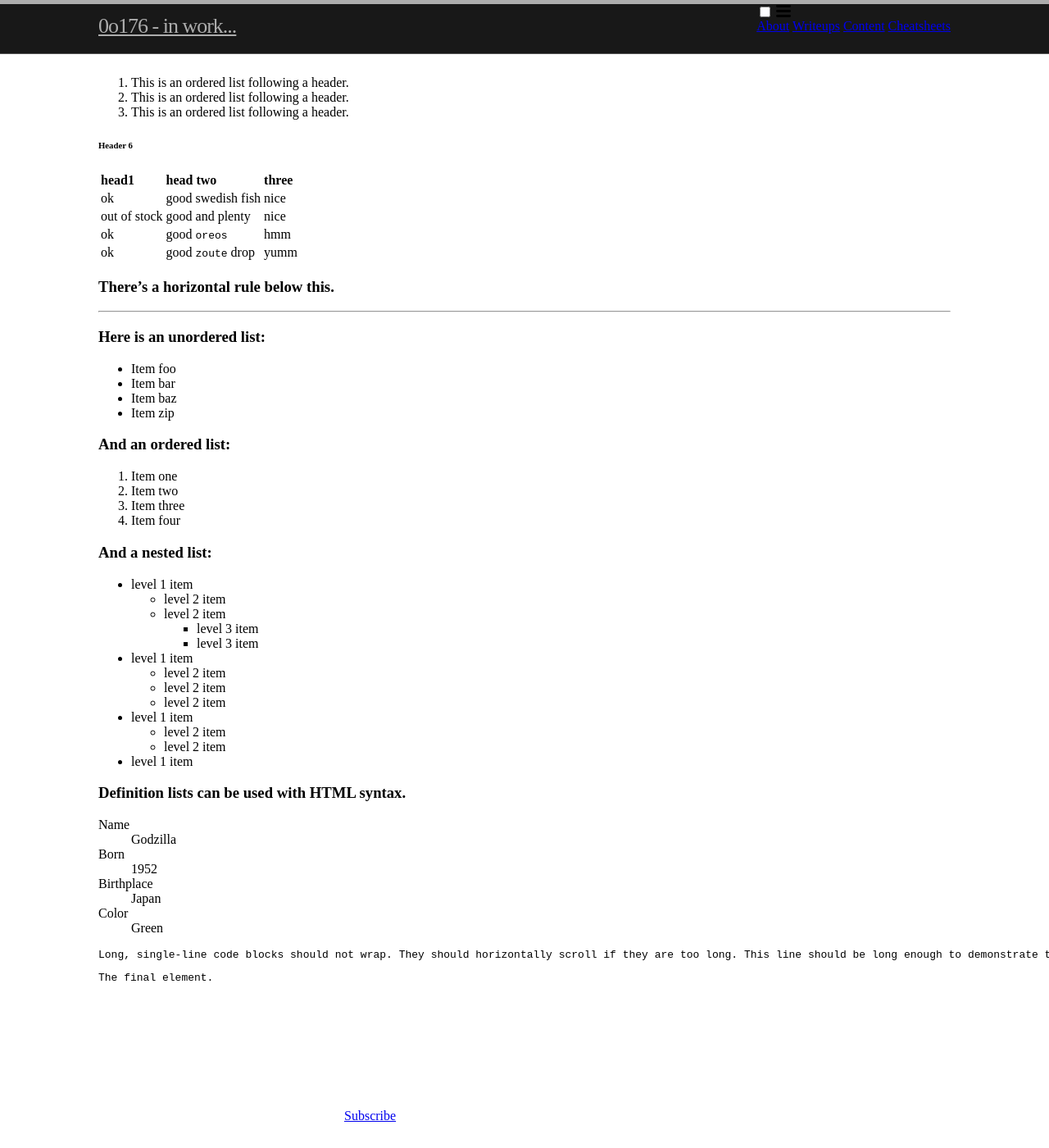
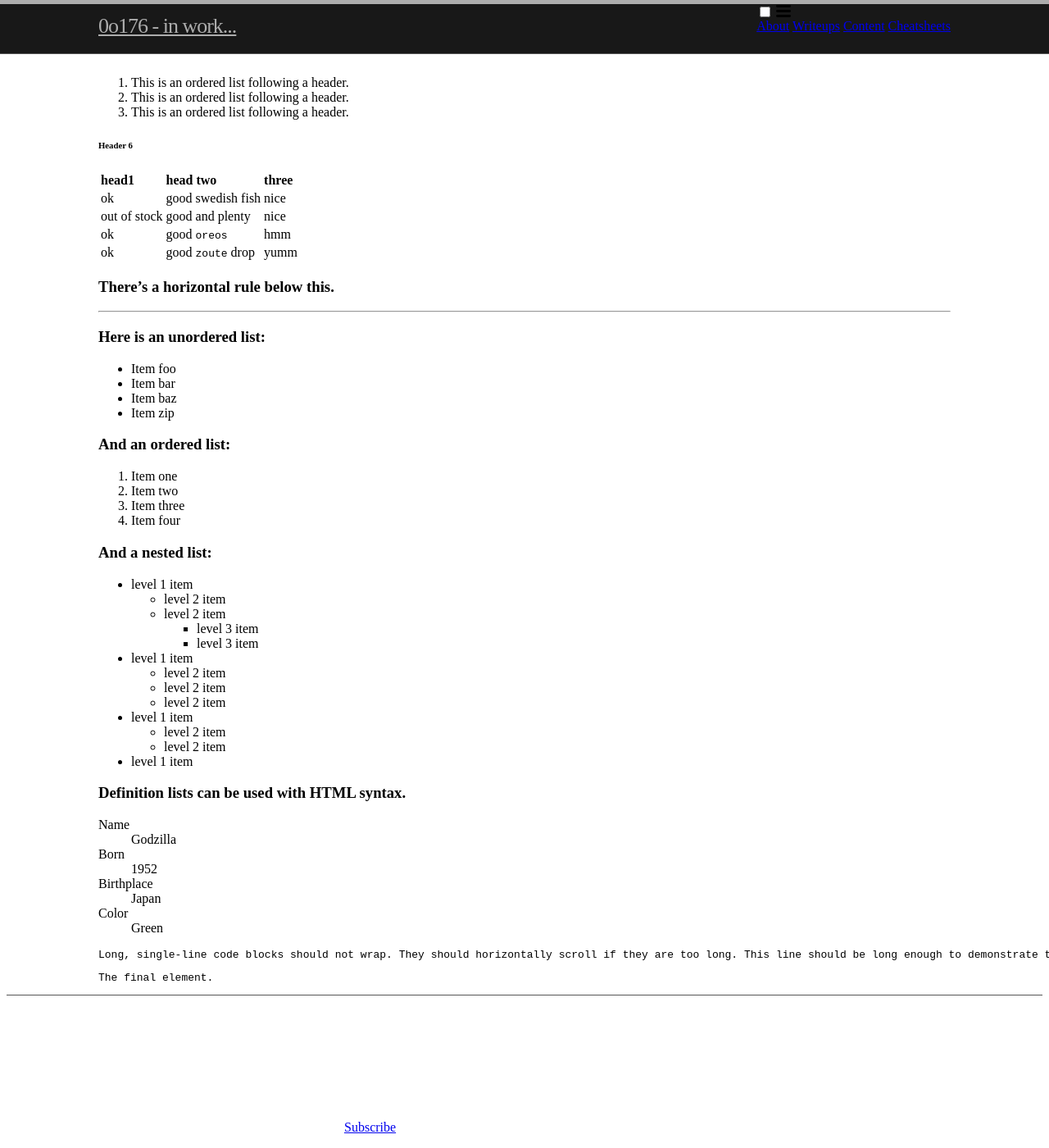
Before and after one commit to 0o176/0o176.github.io, a Jekyll site: the page built from index.md, in a window 1280 px wide and 1400 px high, scrolled down 725 px. Shown: the whole window at 82% size. Built offline with Jekyll 4.4.1, drawn with Linux system fonts in a browser that asks for light colours.

Commit message:
Update style.css

```diff
--- a/assets/css/style.css
+++ b/assets/css/style.css
@@ -38,3 +38,7 @@
     line-height: 1;
     float: right;
 }
+
+.site-footer {
+    border-top: 1px solid #565656;
+}
```
